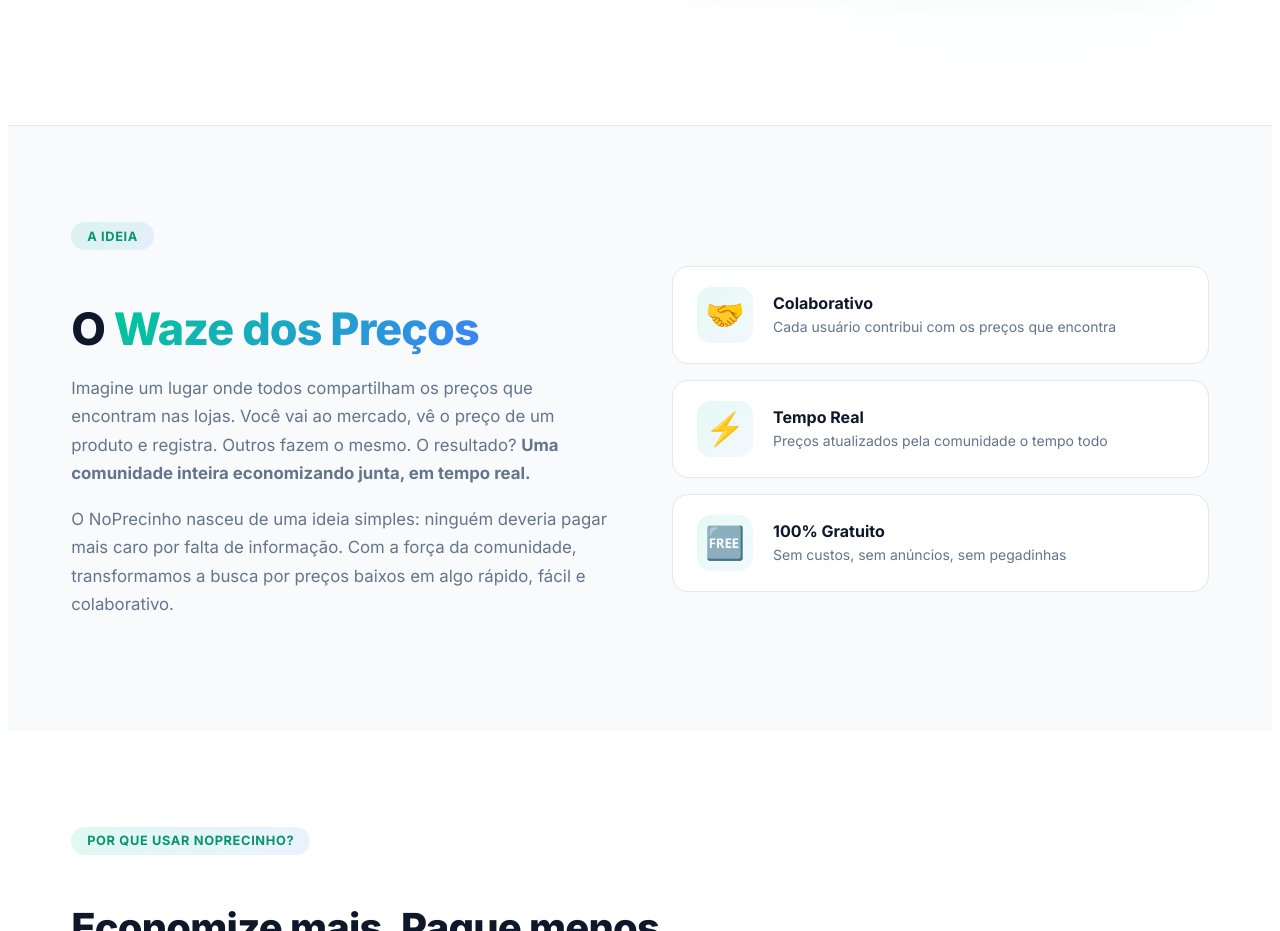
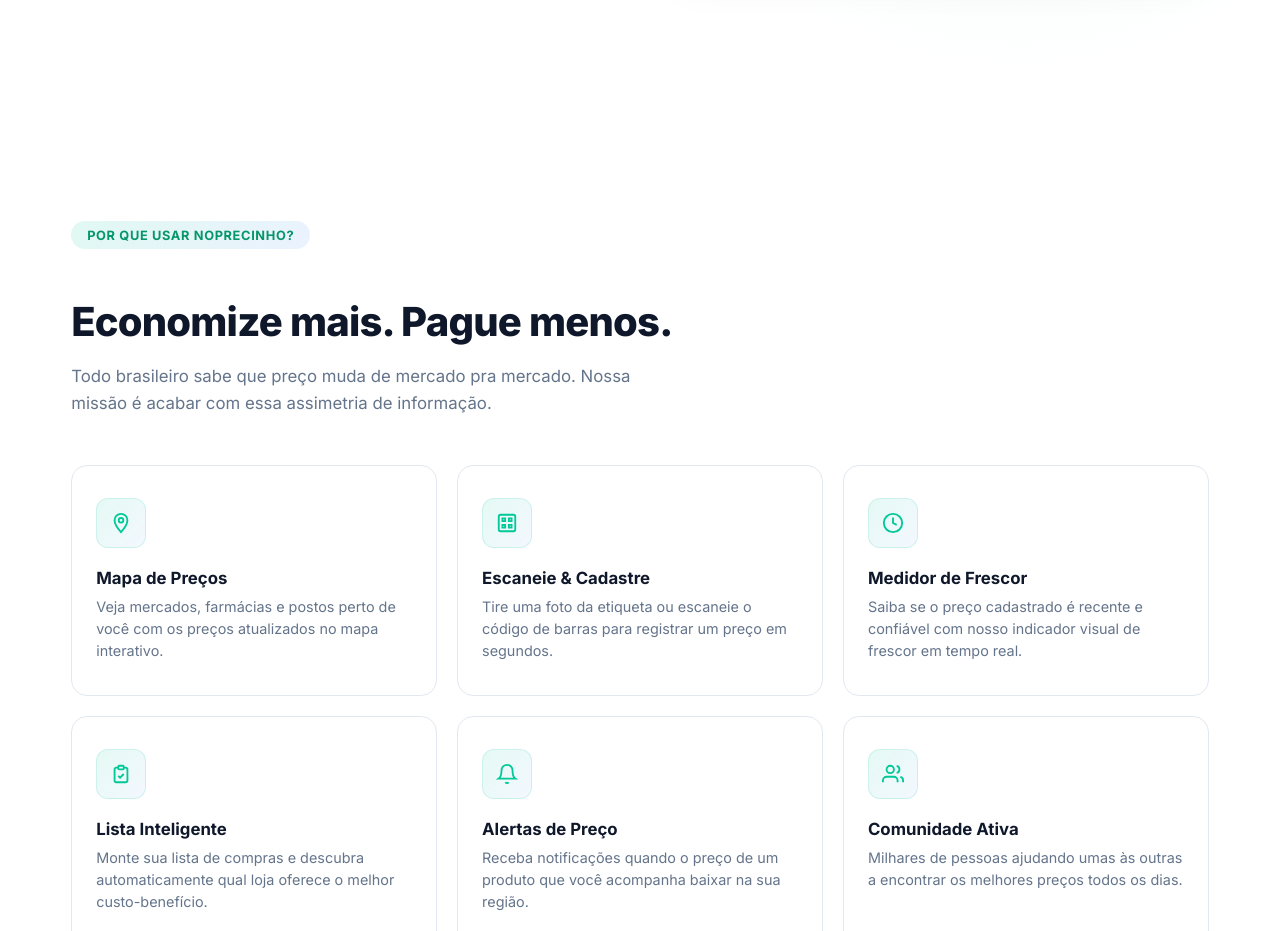
Before and after one commit to Appraises/noprecinho, a website built with Vite: page index.html in a window 1280 px wide. Shown: the part 764-1695 px from the top of the page. Built offline with nearby package versions, Linux system fonts and the light colour scheme; no server answers.

Commit message:
remover secao A Ideia

```diff
--- a/index.html
+++ b/index.html
@@ -71,44 +71,6 @@
         </div>
     </main>
 
-    <!-- Seção: A Ideia -->
-    <section class="section-idea">
-        <div class="section-inner">
-            <div class="idea-text">
-                <span class="section-badge">A Ideia</span>
-                <h2>O <span class="text-gradient">Waze dos Preços</span></h2>
-                <p>Imagine um lugar onde todos compartilham os preços que encontram nas lojas. Você vai ao mercado, vê o
-                    preço de um produto e registra. Outros fazem o mesmo. O resultado? <strong>Uma comunidade inteira
-                        economizando junta, em tempo real.</strong></p>
-                <p>O NoPrecinho nasceu de uma ideia simples: ninguém deveria pagar mais caro por falta de informação.
-                    Com a força da comunidade, transformamos a busca por preços baixos em algo rápido, fácil e
-                    colaborativo.</p>
-            </div>
-            <div class="idea-visual">
-                <div class="idea-card">
-                    <div class="idea-card-icon">🤝</div>
-                    <div class="idea-card-text">
-                        <strong>Colaborativo</strong>
-                        <span>Cada usuário contribui com os preços que encontra</span>
-                    </div>
-                </div>
-                <div class="idea-card">
-                    <div class="idea-card-icon">⚡</div>
-                    <div class="idea-card-text">
-                        <strong>Tempo Real</strong>
-                        <span>Preços atualizados pela comunidade o tempo todo</span>
-                    </div>
-                </div>
-                <div class="idea-card">
-                    <div class="idea-card-icon">🆓</div>
-                    <div class="idea-card-text">
-                        <strong>100% Gratuito</strong>
-                        <span>Sem custos, sem anúncios, sem pegadinhas</span>
-                    </div>
-                </div>
-            </div>
-        </div>
-    </section>
 
     <!-- Seção: Features (Dark) -->
     <section class="section-features">
```
